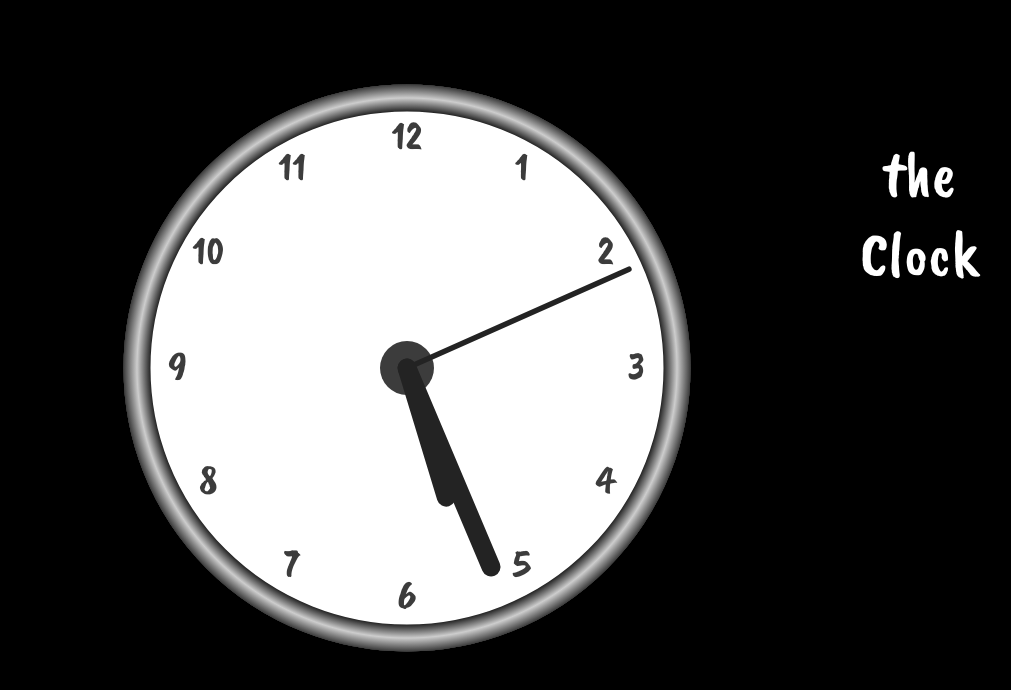
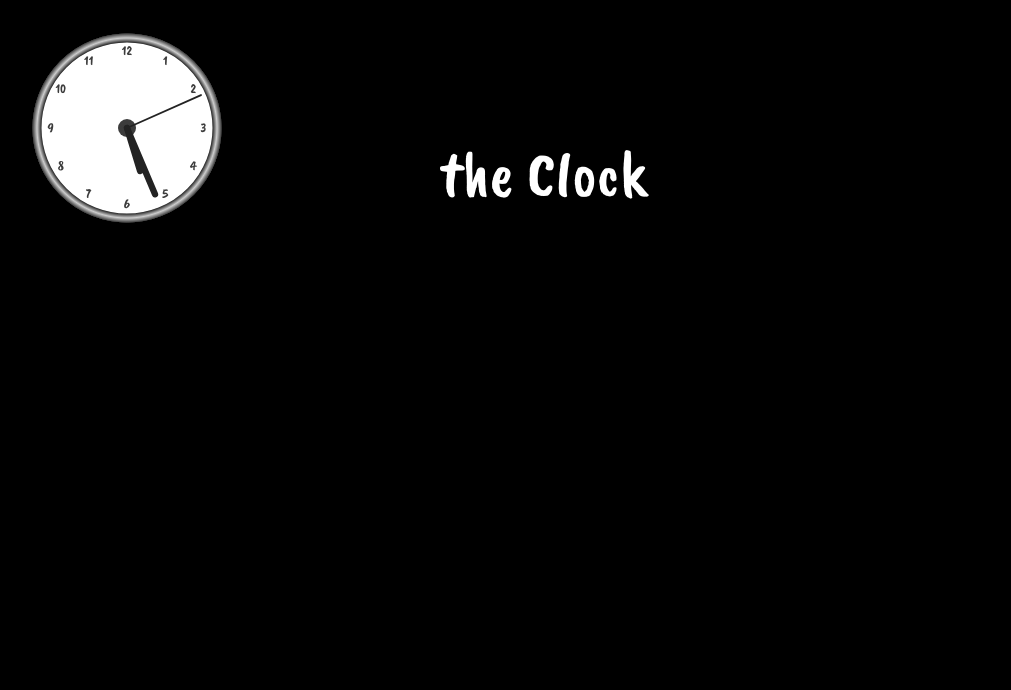
Before and after one commit to Deaddemon/theClock, a plain HTML site: page index.html in a window 1280 px wide. Shown: the whole page, without its empty margins (21-1032 px from the left). Drawn offline with nearby package versions, Linux system fonts and the light colour scheme.

Commit message:
Update index.html

```diff
--- a/index.html
+++ b/index.html
@@ -13,7 +13,7 @@
 <body>
     <div class="par">
     <div class="clock">
-    <canvas id="canvas" width="600" height="600"> </canvas>
+    <canvas id="canvas" width="200" height="200"> </canvas>
    <!-- The <canvas> element is only a container for graphics. You must use JavaScript to actually draw the graphics.-->
          <!-- <div class="h1">
             <h1>The clock</h1>
```
